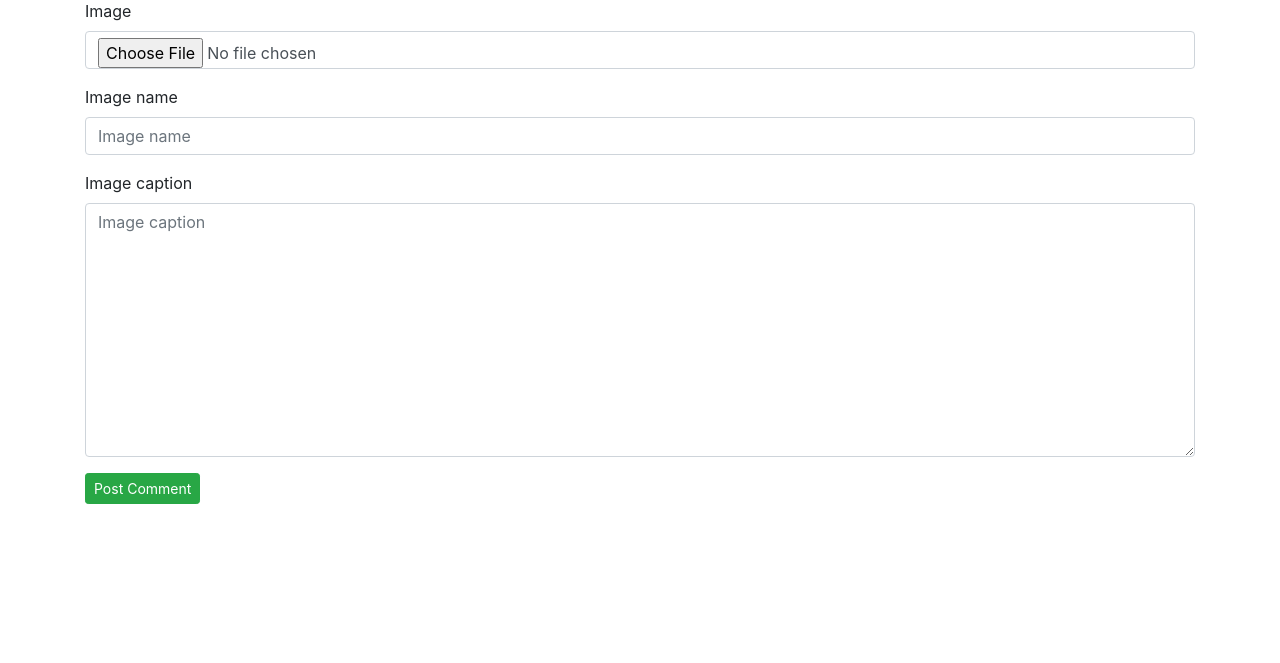
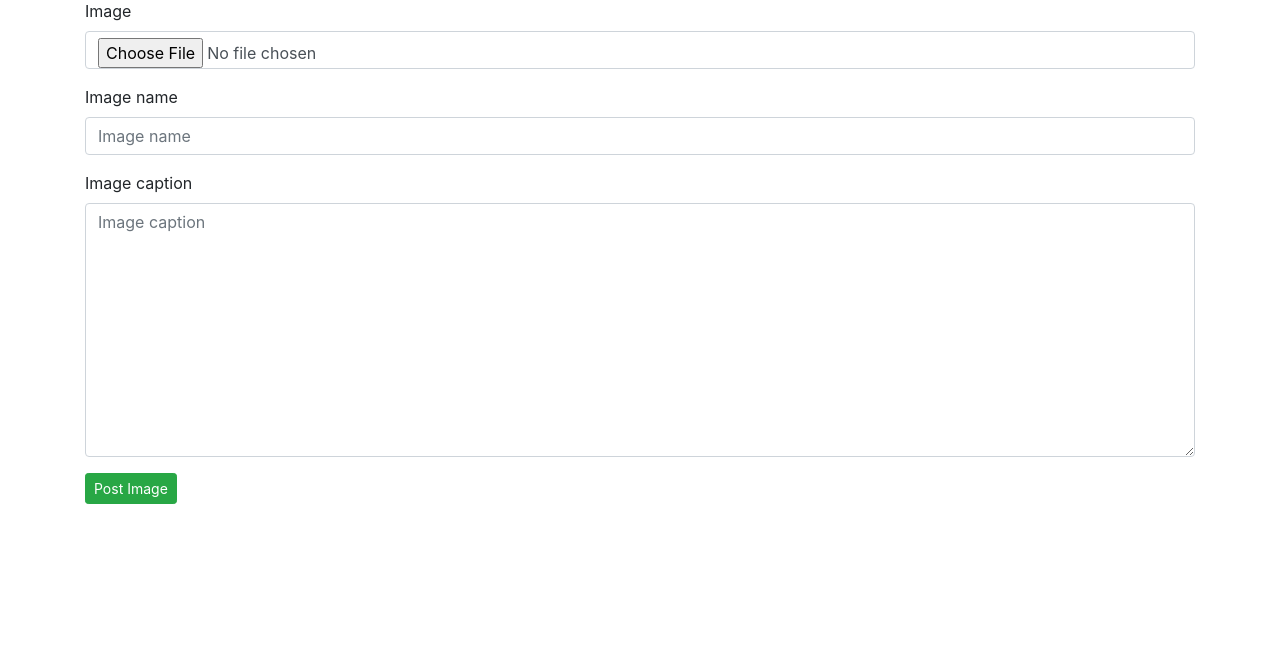
Before and after one commit to Kevson102/Phoenix-IG, a Django app: template phoenixgram/templates/newpost.html in a window 1280 px wide. Shown: the part 57-720 px from the top of the page. Run offline with Django 3.2, Linux system fonts and the light colour scheme; the template is opened without the code that fills it: values that come from a table or form of the project are taken from there, others are empty; some libraries are stand-ins or nearby versions.

Commit message:
ADDS THE POST IMAGE FORM

```diff
--- a/phoenixgram/forms.py
+++ b/phoenixgram/forms.py
@@ -10,6 +10,10 @@ class CommentForm(forms.ModelForm):
     exclude = ('posted_on', 'user', 'image')
 
 class ImageForm(forms.ModelForm):
+  image = forms.ImageField()
+  image_name = forms.CharField(max_length=30)
+  image_caption = forms.Textarea()
+
   class Meta:
     model = Image
     exclude = ('profile', 'user', 'date_posted')
--- a/phoenixgram/templates/newpost.html
+++ b/phoenixgram/templates/newpost.html
@@ -11,7 +11,7 @@
       {%csrf_token%}
       {% bootstrap_form form %}
 
-      <input type="submit" class="btn btn-sm btn-success" value="Post Comment">
+      <input type="submit" class="btn btn-sm btn-success" value="Post Image">
     </form>
   </div>
 </div>
```
